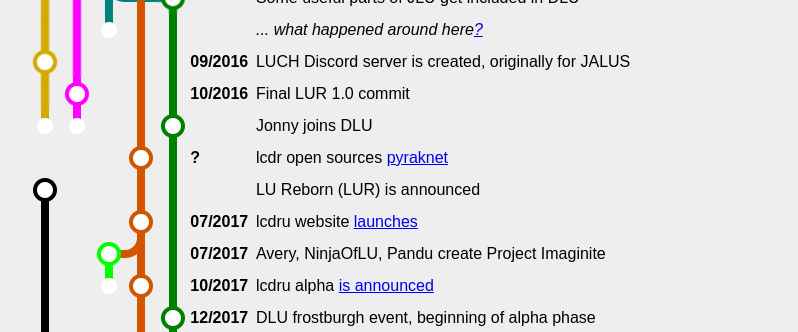
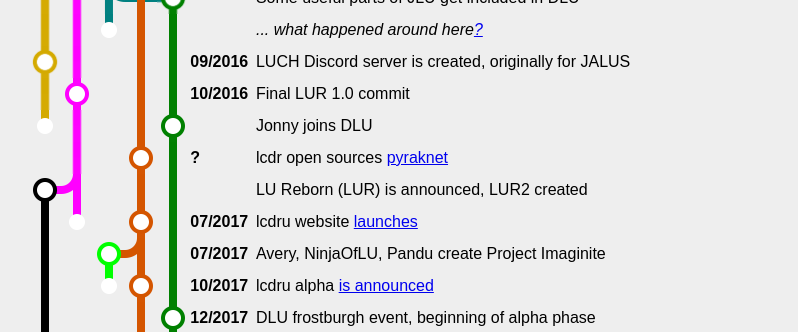
Before and after one commit to Xiphoseer/xiphoseer.github.com, a Jekyll site: the page flow/index.html, which Jekyll copies as it is, in a window 1280 px wide. Shown: the part 807-1139 px from the top of the page, without its empty margins (241-1039 px from the left). Built offline with Jekyll 4.4.1, drawn with Linux system fonts in a browser that asks for light colours.

Commit message:
flow: add LUR2

```diff
--- a/flow/flow.css
+++ b/flow/flow.css
@@ -73,6 +73,11 @@
 
 .start.J {
     background-image: url('Start_J.png');
+    /* #000000 */
+}
+
+.start.J.merge-right-H {
+    background-image: url('Start_J_Right_H.png');
     /* #000000 */
 }
 
@@ -217,6 +222,10 @@
     background-image: url('Split_Left_F.png');
 }
 
+.split-left.H {
+    background-image: url('Split_Left_H.png');
+}
+
 .split-right.A {
     background-image: url('Split_Right_A.png');
 }
--- a/flow/index.html
+++ b/flow/index.html
@@ -233,7 +233,7 @@
 			</tr>
 			<tr>
 				<td class="fi end G"></td>
-				<td class="fi end H"></td>
+				<td class="fi line H"></td>
 				<td class="fi"></td>
 				<td class="fi line B"></td>
 				<td class="fi node C"></td>
@@ -242,7 +242,7 @@
 			</tr>
 			<tr>
 				<td class="fi"></td>
-				<td class="fi"></td>
+				<td class="fi line H"></td>
 				<td class="fi"></td>
 				<td class="fi node B"></td>
 				<td class="fi line C"></td>
@@ -250,17 +250,17 @@
 				<td>lcdr open sources <a href="https://github.com/lcdr/pyraknet">pyraknet</a></td>
 			</tr>
 			<tr>
-				<td class="fi start J"></td>
-				<td class="fi"></td>
+				<td class="fi start J merge-right-H"></td>
+				<td class="fi split-left H"></td>
 				<td class="fi"></td>
 				<td class="fi line B"></td>
 				<td class="fi line C"></td>
 				<td class="v"></td>
-				<td>LU Reborn (LUR) is announced</td>
+				<td>LU Reborn (LUR) is announced, LUR2 created</td>
 			</tr>
 			<tr>
 				<td class="fi line J"></td>
-				<td class="fi"></td>
+				<td class="fi end H"></td>
 				<td class="fi"></td>
 				<td class="fi node B"></td>
 				<td class="fi line C"></td>
```
Also changed, not shown: flow/Split_Left_H.png (added), flow/Start_J_Right_H.png (added).
